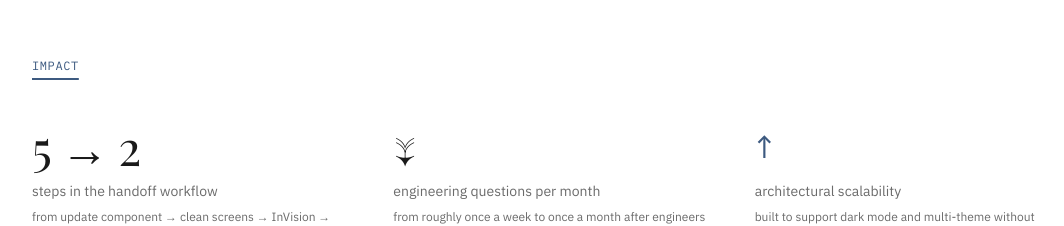
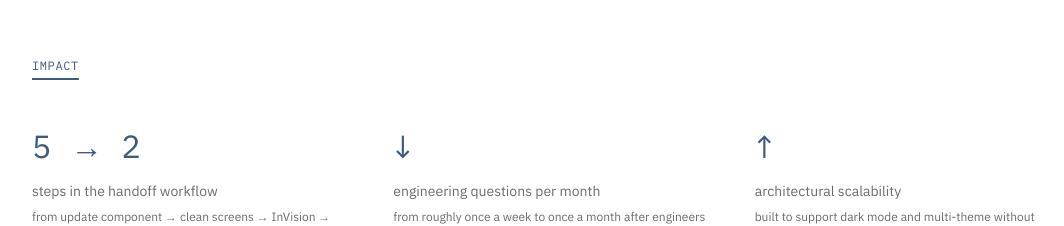
Before and after one commit to awhawha/gracelee.design, a Next.js app: page /design-system in a window 1280 px wide. Shown: the part 6120-6346 px from the top of the page, without its empty margins (82-1146 px from the left). Built offline with nearby package versions, Linux system fonts and the light colour scheme; a web font is replaced by a local one.

Commit message:
fix design system impact charaters

```diff
--- a/app/design-system/page.tsx
+++ b/app/design-system/page.tsx
@@ -308,7 +308,7 @@ export default function DesignSystemPage() {
           <SectionHeading>Impact</SectionHeading>
           <div className="mt-12 grid grid-cols-1 gap-8 md:grid-cols-3">
             <div>
-              <p className="font-display text-[48px] leading-none tracking-tight text-[var(--color-text)]">
+              <p className="font-mono text-[32px] text-[var(--color-accent)]">
                 5 → 2
               </p>
               <p className="mt-3 font-sans text-sm leading-snug text-[var(--color-muted)]">
@@ -320,8 +320,8 @@ export default function DesignSystemPage() {
               </p>
             </div>
             <div>
-              <p className="font-display text-[48px] leading-none tracking-tight text-[var(--color-text)]">
-                &#x2193;
+              <p className="font-mono text-[32px] text-[var(--color-accent)]">
+              ↓
               </p>
               <p className="mt-3 font-sans text-sm leading-snug text-[var(--color-muted)]">
                 engineering questions per month
```
